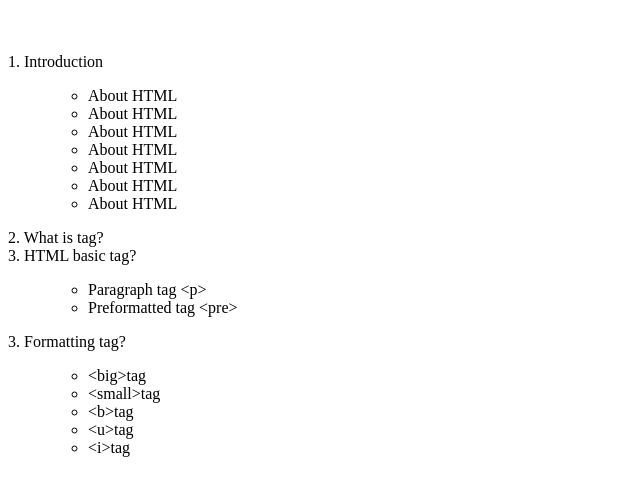
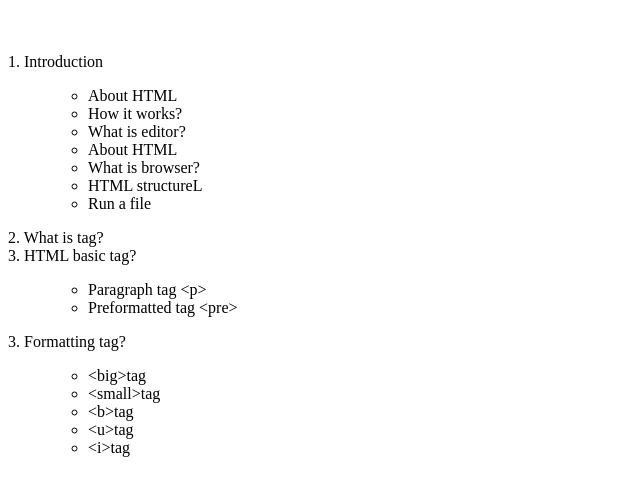
Before and after one commit to nikhilsingh884/WebDesigning, a plain HTML site: page WD_Assignment/8-index.html in a window 1280 px wide. Shown: the part 61-556 px from the top of the page, without its empty margins (0-640 px from the left). Drawn offline with Linux system fonts and the light colour scheme.

Commit message:
Update 8-index.html

```diff
--- a/WD_Assignment/8-index.html
+++ b/WD_Assignment/8-index.html
@@ -15,12 +15,12 @@
         <dd>
             <ul type="circle">
                 <li>About HTML</li>
+                <li>How it works?</li>
+                <li>What is editor?</li>
                 <li>About HTML</li>
-                <li>About HTML</li>
-                <li>About HTML</li>
-                <li>About HTML</li>
-                <li>About HTML</li>
-                <li>About HTML</li>
+                <li>What is browser?</li>
+                <li>HTML structureL</li>
+                <li>Run a file</li>
             </ul>
         </dd>
         <dt>2. What is tag?</dt>
```
